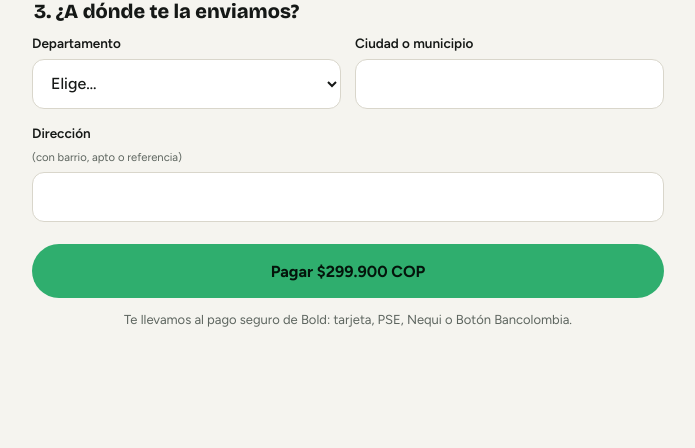
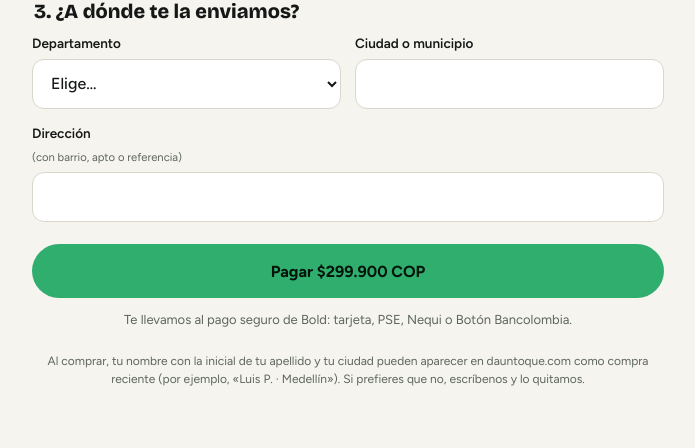
Before and after one commit to keineria/dauntoque, a Laravel app: page /comprar in a window 1280 px wide. Shown: the part 1049-1497 px from the top of the page, without its empty margins (86-781 px from the left). Before the commit the page ends 1376 px from the top, so only its background shows below. Run offline with Laravel 12, Linux system fonts and the light colour scheme; data comes from the database, SQL or seed files in the repository; data that the repository does not hold is empty.

Commit message:
Compra: aviso de que el nombre con inicial y la ciudad pueden salir como compra reciente
Co-Authored-By: Claude Fable 5.2 <noreply@anthropic.com>
Claude-Session: https://claude.ai/code/session_01QxxUEU98Cvrk8fDowXQcbF

```diff
--- a/resources/views/compra/formulario.blade.php
+++ b/resources/views/compra/formulario.blade.php
@@ -127,6 +127,8 @@
 
         <button class="btn" type="submit" @disabled(!$enLinea)>Pagar {{ $fmt($precio->amount) }} {{ $moneda }}</button>
         <p class="mut" style="margin:-10px 0 0;font-size:13px;text-align:center">Te llevamos al pago seguro de Bold: tarjeta, PSE, Nequi o Botón Bancolombia.</p>
+        {{-- Avisos de compras del sitio de ventas (ComprasRecientes): solo nombre, inicial del apellido y ciudad --}}
+        <p class="mut" style="margin:0;font-size:12px;text-align:center">Al comprar, tu nombre con la inicial de tu apellido y tu ciudad pueden aparecer en dauntoque.com como compra reciente (por ejemplo, «Luis P. · Medellín»). Si prefieres que no, escríbenos y lo quitamos.</p>
     </form>
 
     <aside class="resumen" aria-label="Resumen de tu compra">
```
